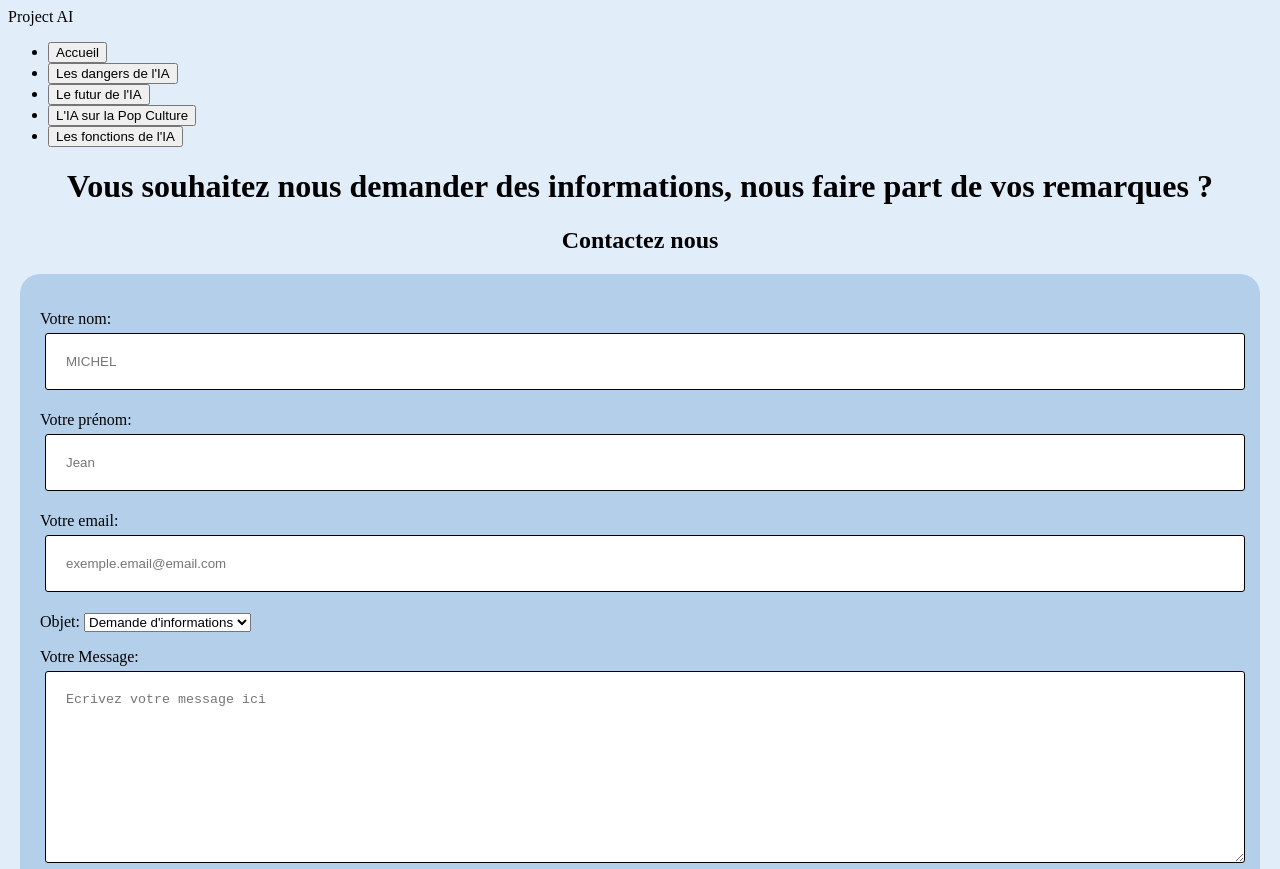
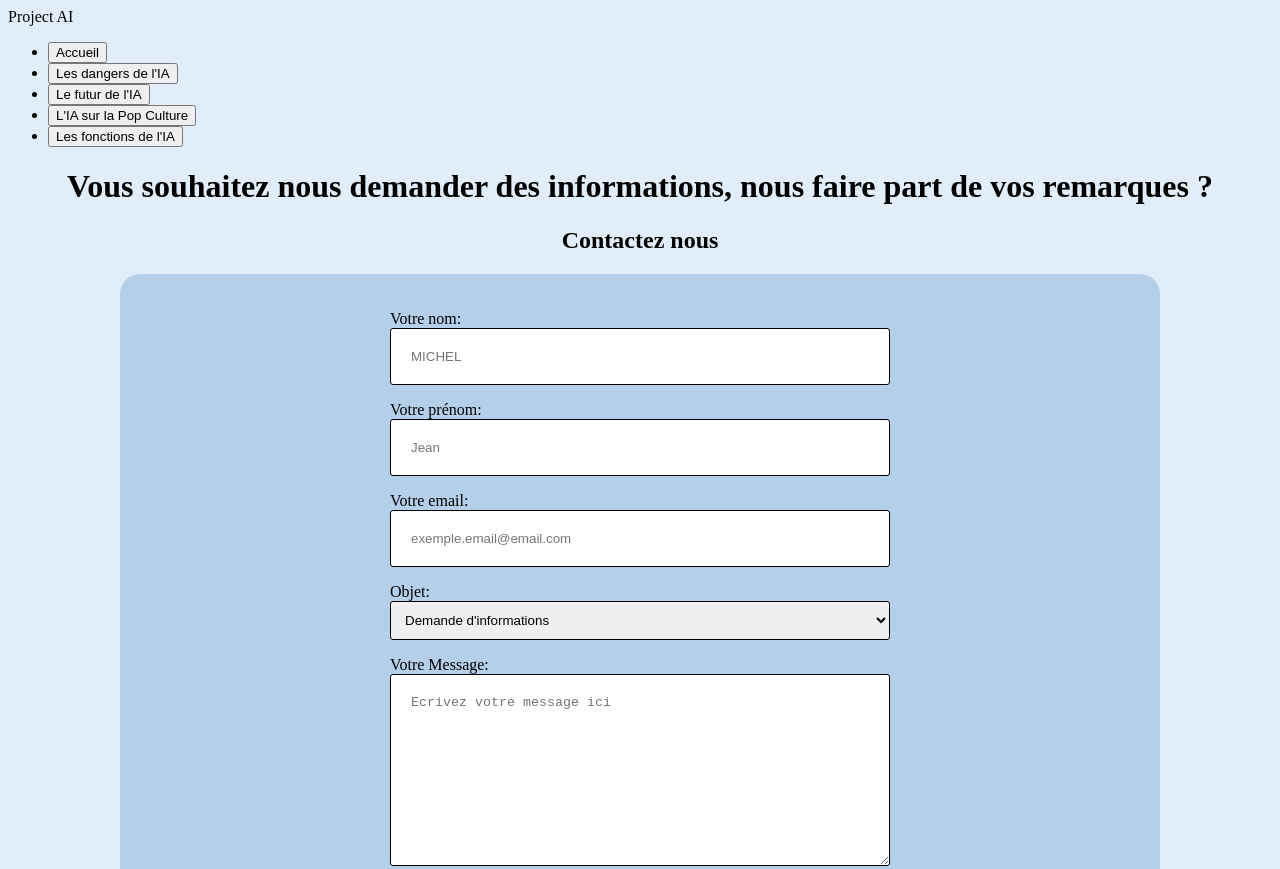
Before and after one commit to CatherineRousseau/Project-AI, a plain HTML site: page assets/pages/Contact.html in a window 1280 px wide. Shown: the top 869 px of the page. Drawn offline with Linux system fonts and the light colour scheme; files whose address does not match are found by name.

Commit message:
form layout : labels

```diff
--- a/assets/css/form.css
+++ b/assets/css/form.css
@@ -9,12 +9,32 @@ background-color: #E1EDF9;
 }
 
 input, textarea {
+    display: block;
+    margin-left: auto;
+    margin-right: auto;
     box-sizing: border-box;
-    width: 100%;
+    width: 50%;
     padding: 20px;
-    margin: 5px;
     border: 1px solid;
     border-radius: 3px;
+}
+
+select {
+    display: block;
+    margin-left: auto;
+    margin-right: auto;
+    box-sizing: border-box;
+    width: 50%;
+    padding: 10px;
+    border: 1px solid;
+    border-radius: 3px;
+}
+
+.label-contact {
+    display: block;
+    margin-left: auto;
+    margin-right: auto;
+    width: 50%;
 }
 
 input[type=submit]:hover {
@@ -36,7 +56,7 @@ input[type=submit]{
 
 .form{
     display: block;
-    width: 1200px;
+    width: 1000px;
     margin-left: auto;
     margin-right: auto;
 }
--- a/assets/pages/Contact.html
+++ b/assets/pages/Contact.html
@@ -30,19 +30,19 @@
     </div>
     <form class="form">
         <p>
-            <label for="lastName">Votre nom:</label>
+            <label for="lastName" class="label-contact">Votre nom:</label>
             <input type="text" placeholder="MICHEL" id="lastName" required>
         </p>
         <p>
-            <label for="firstName">Votre prénom:</label>
+            <label for="firstName" class="label-contact">Votre prénom:</label>
             <input type="text" placeholder="Jean" id="firstName" required>
         </p>
         <p>
-            <label for="mail">Votre email:</label>
+            <label for="mail" class="label-contact">Votre email:</label>
             <input type="email" placeholder="exemple.email@email.com" id="mail" required>
         </p>
         <p>
-            <label for="subject">Objet:</label>
+            <label for="subject" class="label-contact">Objet:</label>
             <select name="subject" id="subject">
                 <option value="infos">Demande d'informations</option>
                 <option value="remarques">Remarques</option>
@@ -50,7 +50,7 @@
             </select>
         </p>
         <p>
-            <label for="message">Votre Message:</label>
+            <label for="message" class="label-contact">Votre Message:</label>
             <textarea name="message" id="message" cols="30" rows="10" placeholder="Ecrivez votre message ici" required></textarea>
         </p>
        <input type="submit" value="Envoyer">
```
